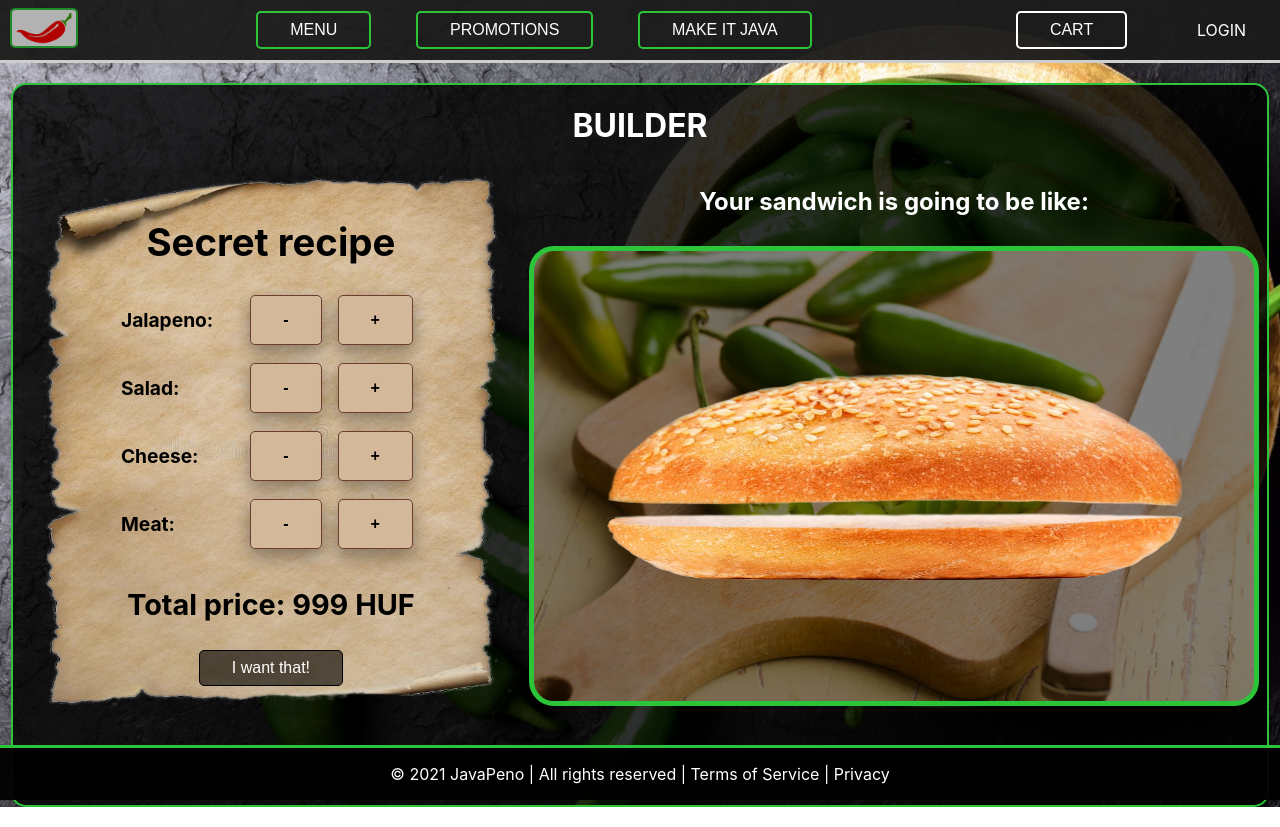
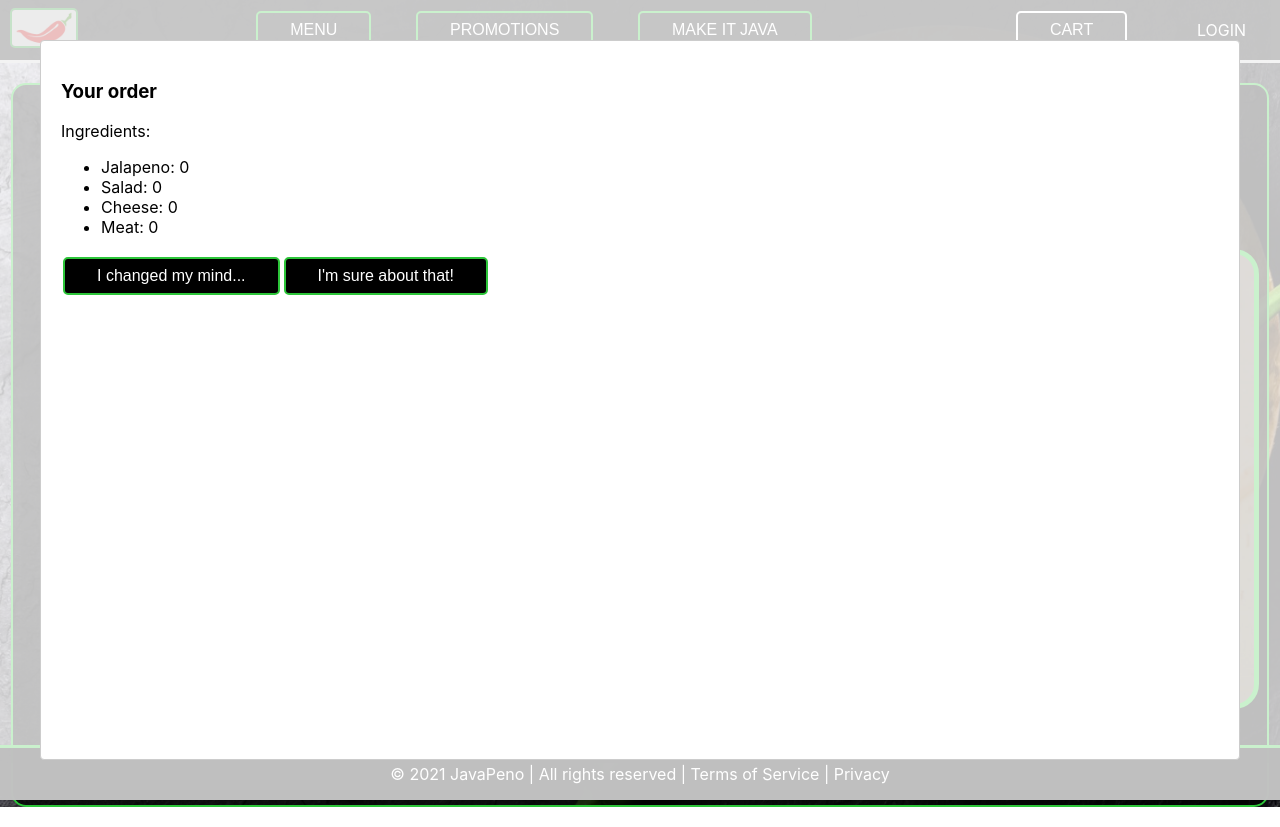
Before and after one commit to CodecoolGlobal/el-proyecte-grande-sprint-4-java-havalda-r, a React (Create React App) app: page /builder in a window 1280 px wide. Both pictures are taken after a click on the button "I want that!". Built offline with nearby package versions, Linux system fonts and the light colour scheme.

Commit message:
feat: add modal with listing ingredients

```diff
--- a/src/components/Builder/Builder.js
+++ b/src/components/Builder/Builder.js
@@ -2,6 +2,7 @@ import React, { useState } from 'react';
 import Controller from '../Controller/Controller';
 import Sandwich from '../Sandwich/Sandwich';
 import styles from './Builder.module.css';
+import Modal from 'react-modal';
 
 const INGREDIENT_PRICES = {
   salad: 100,
@@ -11,11 +12,34 @@ const INGREDIENT_PRICES = {
 };
 
 const Builder = () => {
+  const [modalIsOpen, setIsOpen] = useState(false);
+
   const [ingredients, setIngredients] = useState({
     ingredients: { jalapeno: 0, salad: 0, cheese: 0, meat: 0 },
   });
 
   const [totalPrice, setTotalPrice] = useState(999);
+
+  const ingredientSummary = Object.keys(ingredients.ingredients).map((key) => {
+    return (
+      <li key={key}>
+        <span style={{ textTransform: 'capitalize' }}>{key}</span>:{' '}
+        {ingredients.ingredients[key]}
+      </li>
+    );
+  });
+
+  function openModal() {
+    setIsOpen(true);
+  }
+
+  function afterOpenModal() {
+    // references are now sync'd and can be accessed.
+  }
+
+  function closeModal() {
+    setIsOpen(false);
+  }
 
   const addIngredientHandler = (type) => {
     const previousCount = ingredients.ingredients[type];
@@ -44,12 +68,33 @@ const Builder = () => {
     setIngredients(updatedIngredients);
   };
 
+  function purchase() {
+    alert('Burger is in your cart!');
+    setIsOpen(false);
+  }
+
   return (
     <>
       <div className={styles.Builder}>
-        <h1>BUILDER</h1>
+        <Modal
+          isOpen={modalIsOpen}
+          onAfterOpen={afterOpenModal}
+          onRequestClose={closeModal}
+          style={styles.Modal}
+        >
+          <h3>Your order</h3>
+          <p>Ingredients:</p>
+          <ul>{ingredientSummary}</ul>
+          <button style={{ backgroundColor: 'black' }} onClick={closeModal}>
+            I changed my mind...
+          </button>
+          <button style={{ backgroundColor: 'black' }} onClick={purchase}>
+            I'm sure about that!
+          </button>
+        </Modal>
         <div className={styles.container}>
           <Controller
+            openModal={openModal}
             add={addIngredientHandler}
             remove={removeIngredientHandler}
             totalPrice={totalPrice}
--- a/src/components/Builder/Builder.module.css
+++ b/src/components/Builder/Builder.module.css
@@ -5,9 +5,13 @@
   border: 2px solid rgb(44, 197, 57);
   background-color: rgba(0, 0, 0, 0.815);
   border-radius: 15px;
+  display: flex;
+  align-items: center;
+  justify-content: center;
 }
 
 .container {
+  width: 100%;
   display: flex;
   flex-direction: row;
   justify-content: space-evenly;
@@ -16,3 +20,16 @@
 h2 {
   text-align: center;
 }
+
+.Modal {
+  top: 50%;
+  left: 50%;
+  right: auto;
+  bottom: auto;
+  margin-right: -50%;
+  transform: translate(-50%, -50%);
+}
+
+.button {
+  background-color: black;
+}
--- a/src/components/Sandwich/Sandwich.js
+++ b/src/components/Sandwich/Sandwich.js
@@ -15,7 +15,6 @@ const Sandwich = (props) => {
       <div className={styles.container}>
         <Ingredient type='bread-top' />
         {transformedIngredients}
-
         <Ingredient type='bread-bottom' />
       </div>
     </div>
```
